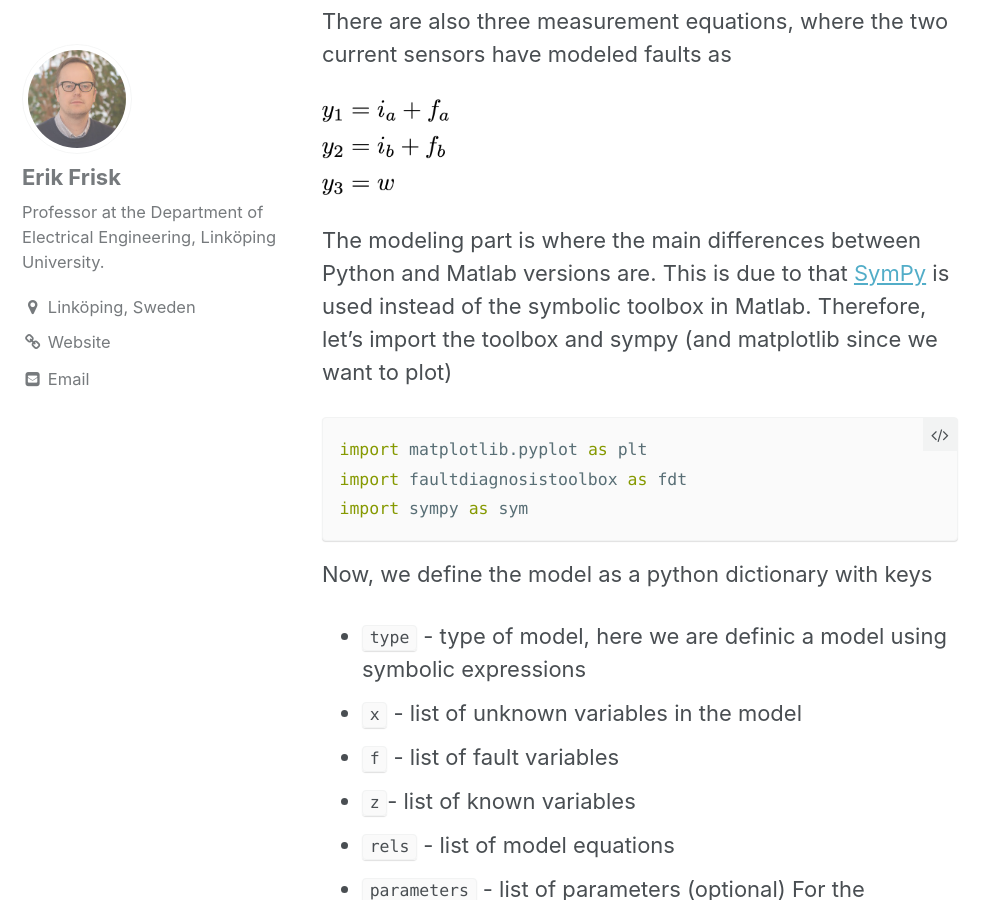
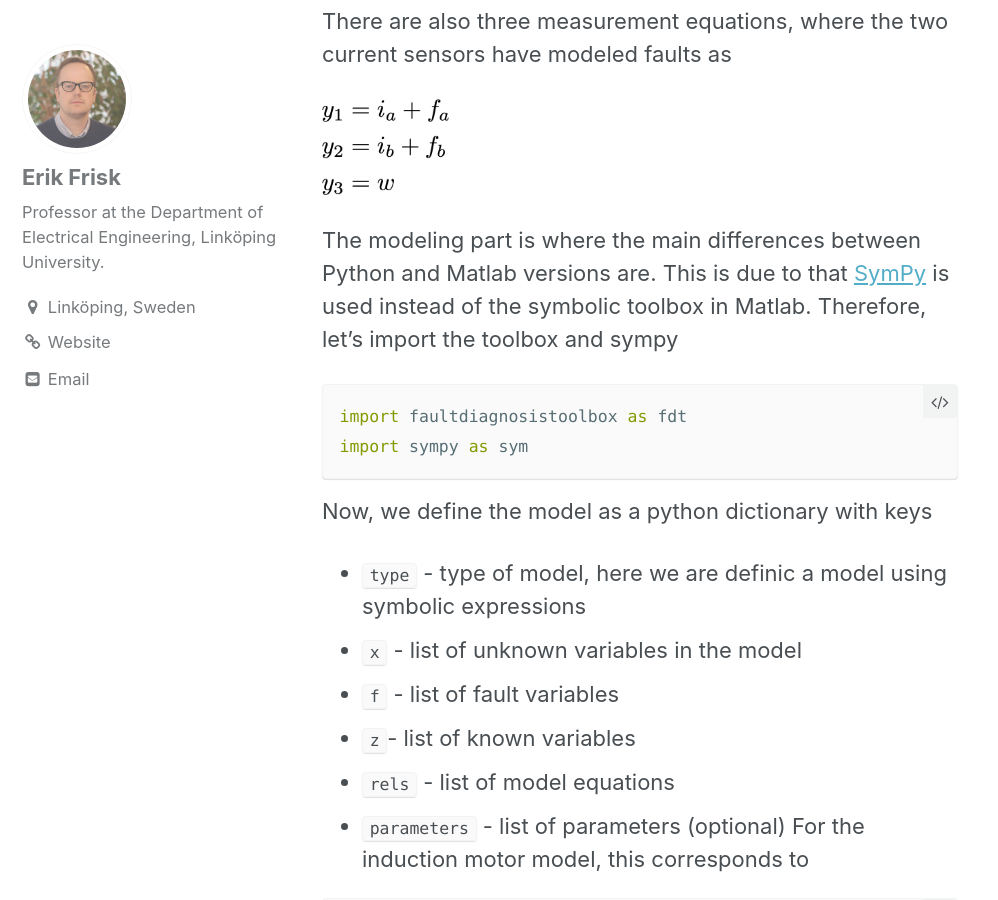
Before and after one commit to faultdiagnosistoolbox/faultdiagnosistoolbox.github.io, a Jekyll site: the page built from _posts/tutorials/2020-07-07-python-intro.md, in a window 1280 px wide and 900 px high, scrolled down 1525 px. Shown: the whole window, without its empty margins (0-998 px from the left). Built offline with Jekyll 4.4.1, drawn with Linux system fonts in a browser that asks for light colours; comment, search, counter and statistics services are not loaded.

Commit message:
Removed matplotlib in tutorial

````diff
--- a/_posts/tutorials/2020-07-07-python-intro.md
+++ b/_posts/tutorials/2020-07-07-python-intro.md
@@ -45,9 +45,8 @@ There are also three measurement equations, where the two current sensors have m
 <img src="/assets/tutorials/induction_motor_model_y.png" width="20%" align="centering"/>
 </p>
 
-The modeling part is where the main differences between Python and Matlab versions are. This is due to that [SymPy](https://www.sympy.org/) is used instead of the symbolic toolbox in Matlab. Therefore, let's import the toolbox and sympy (and matplotlib since we want to plot)
+The modeling part is where the main differences between Python and Matlab versions are. This is due to that [SymPy](https://www.sympy.org/) is used instead of the symbolic toolbox in Matlab. Therefore, let's import the toolbox and sympy
 ```python
-import matplotlib.pyplot as plt
 import faultdiagnosistoolbox as fdt
 import sympy as sym
 ```
@@ -105,7 +104,6 @@ As before, to display model information and plot model structure, use `Lint` and
 model.Lint()
 
 # Plot model
-plt.figure(10)
 model.PlotModel()
 ```
 which gives the figure
````
